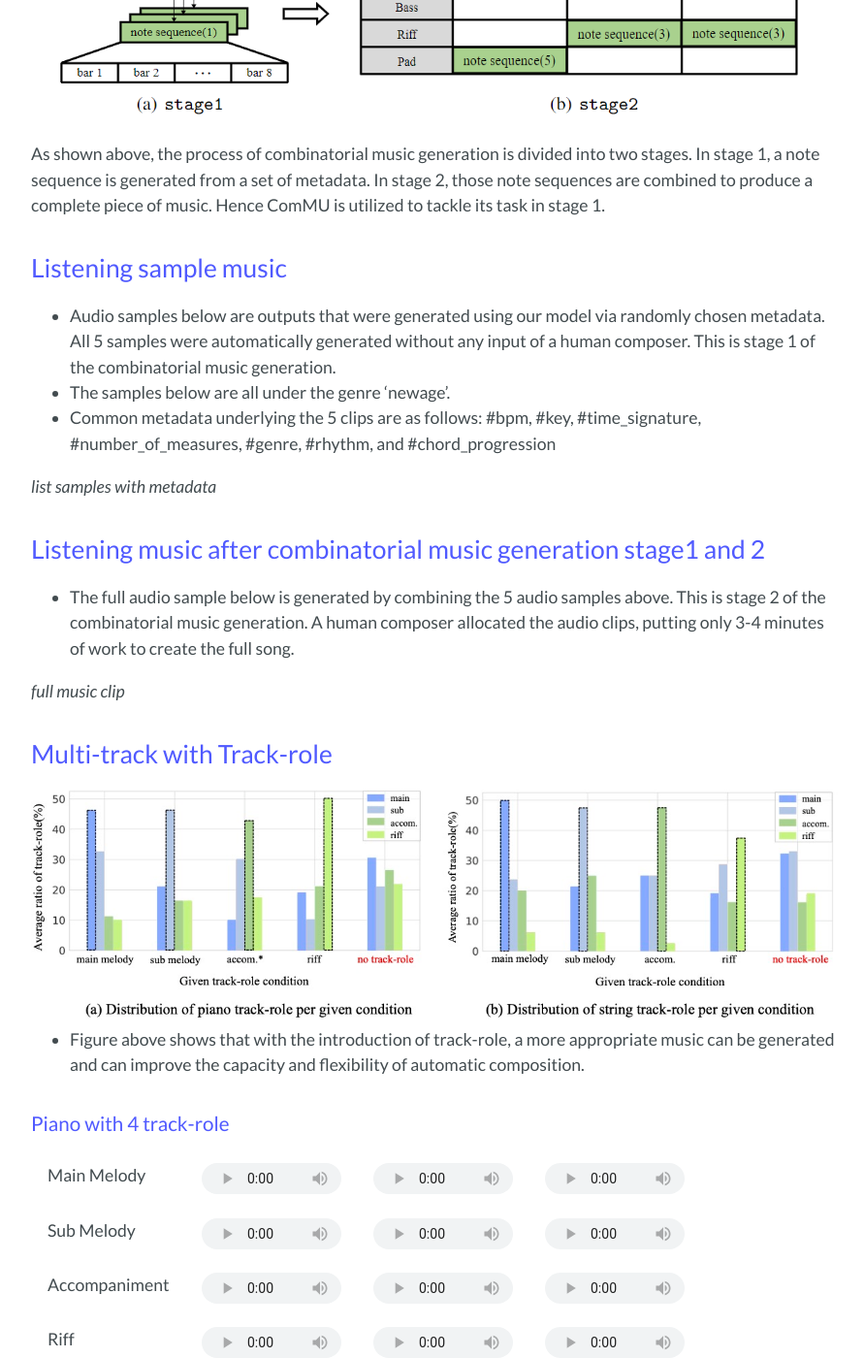
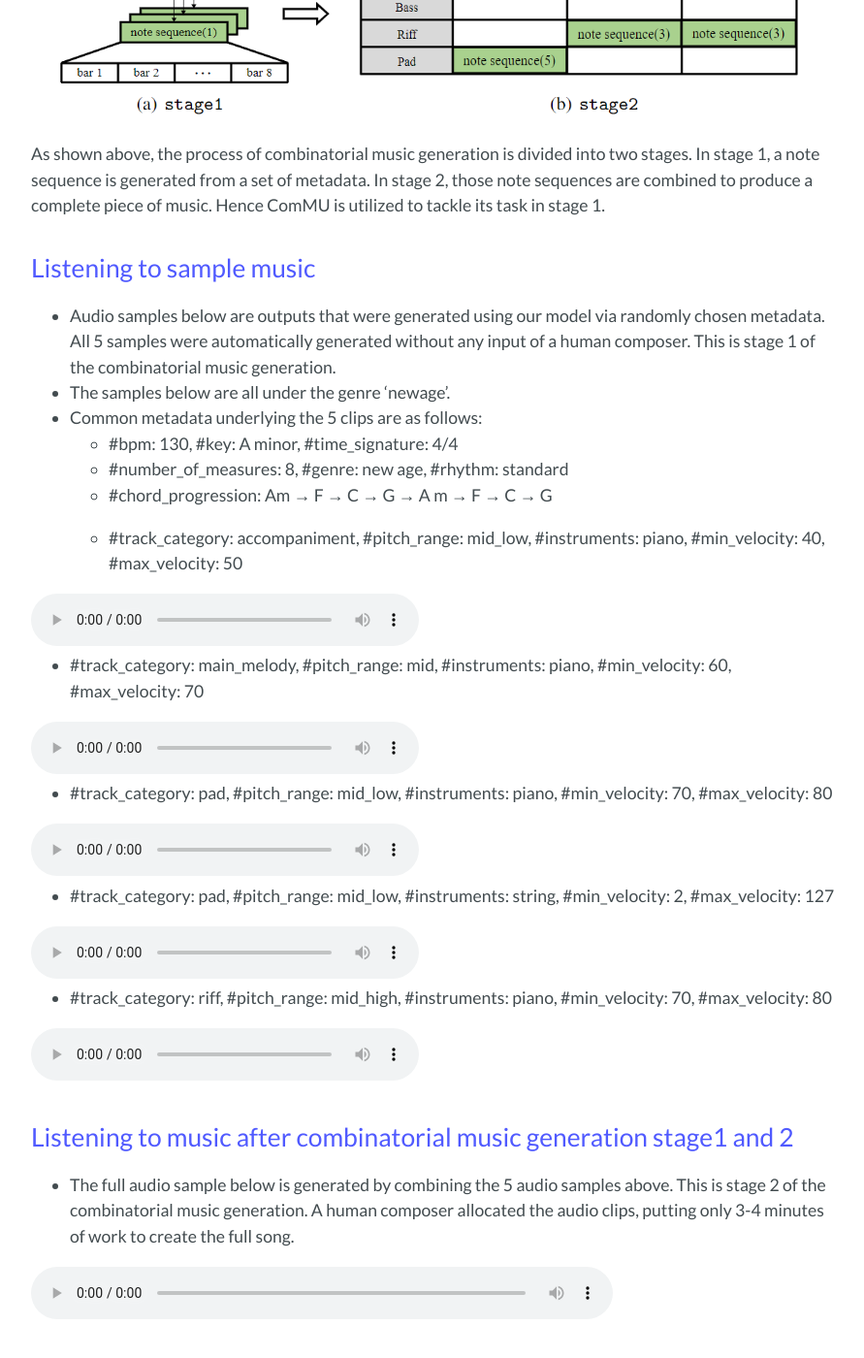
Before and after one commit to POZAlabs/ComMU, a Jekyll site: the page built from index.md, in a window 1280 px wide and 1400 px high, scrolled down 2521 px. Shown: the whole window at 97% size, without its empty margins (192-1083 px from the left). Built offline with Jekyll 4.4.1, drawn with Linux system fonts in a browser that asks for light colours; our own code applies the rules of GitHub Pages for plain Markdown files.

Commit message:
Update index.md
newage clips added

```diff
--- a/index.md
+++ b/index.md
@@ -45,22 +45,49 @@ As shown above, the process of combinatorial music generation is divided into tw
 
 
 
-## Listening sample music
+## Listening to sample music
 
  - Audio samples below are outputs that were generated using our model via randomly chosen metadata. All 5 samples were automatically generated without any input of a human composer. This is stage 1 of the combinatorial music generation.
  - The samples below are all under the genre 'newage'.
- - Common metadata underlying the 5 clips are as follows: #bpm, #key, #time_signature, #number_of_measures, #genre, #rhythm, and #chord_progression
+ - Common metadata underlying the 5 clips are as follows:
+      -  #bpm: 130, #key: A minor, #time_signature: 4/4
+      -  #number_of_measures: 8, #genre: new age, #rhythm: standard
+      -  #chord_progression: Am → F → C → G → A m → F → C → G
 
-_list samples with metadata_
+    - #track_category: accompaniment, #pitch_range: mid_low, #instruments: piano, #min_velocity: 40, #max_velocity: 50
+<audio controls style="width: 400px;">
+  <source src="./assets/audio_samples/track_role/newage_trackrole/newage_accompaniment_1.mp3" type="audio/mpeg">
+</audio>
+
+   - #track_category: main_melody, #pitch_range: mid, #instruments: piano, #min_velocity: 60, #max_velocity: 70
+<audio controls style="width: 400px;">
+  <source src="./assets/audio_samples/track_role/newage_trackrole/newage_mainmelody_1.mp3" type="audio/mpeg">
+</audio>
+
+   - #track_category: pad, #pitch_range: mid_low, #instruments: piano, #min_velocity: 70, #max_velocity: 80
+<audio controls style="width: 400px;">
+  <source src="./assets/audio_samples/track_role/newage_trackrole/newage_pad_piano_1.mp3" type="audio/mpeg">
+</audio>
+
+   - #track_category: pad, #pitch_range: mid_low, #instruments: string, #min_velocity: 2, #max_velocity: 127
+<audio controls style="width: 400px;">
+  <source src="./assets/audio_samples/track_role/newage_trackrole/newage_pad_string_1.mp3" type="audio/mpeg">
+</audio>
+
+   - #track_category: riff, #pitch_range: mid_high, #instruments: piano, #min_velocity: 70, #max_velocity: 80
+<audio controls style="width: 400px;">
+  <source src="./assets/audio_samples/track_role/newage_trackrole/newage_riff_1.mp3" type="audio/mpeg">
+</audio>
 
 
 
-## Listening music after combinatorial music generation stage1 and 2
+## Listening to music after combinatorial music generation stage1 and 2
 
  - The full audio sample below is generated by combining the 5 audio samples above. This is stage 2 of the combinatorial music generation. A human composer allocated the audio clips, putting only 3-4 minutes of work to create the full song.
 
-_full music clip_
-
+<audio controls style="width: 600px;">
+  <source src="./assets/audio_samples/track_role/newage_trackrole/newage_inspiring.mp3" type="audio/mpeg">
+</audio>
 
 
 ## Multi-track with Track-role
```
